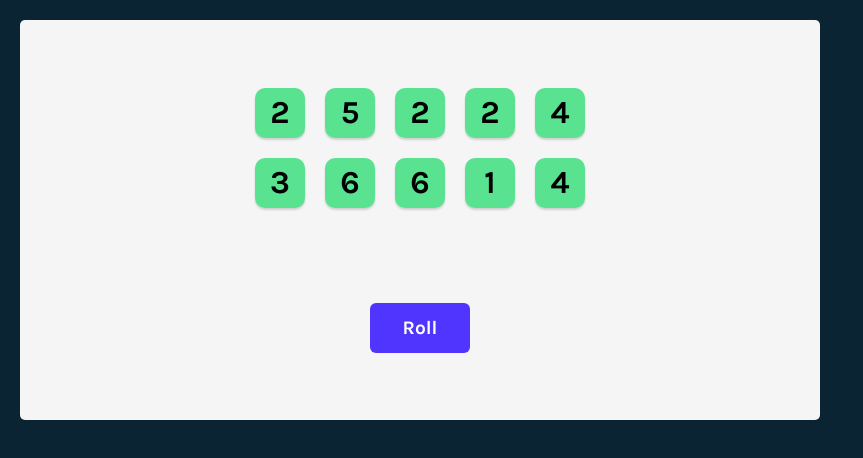
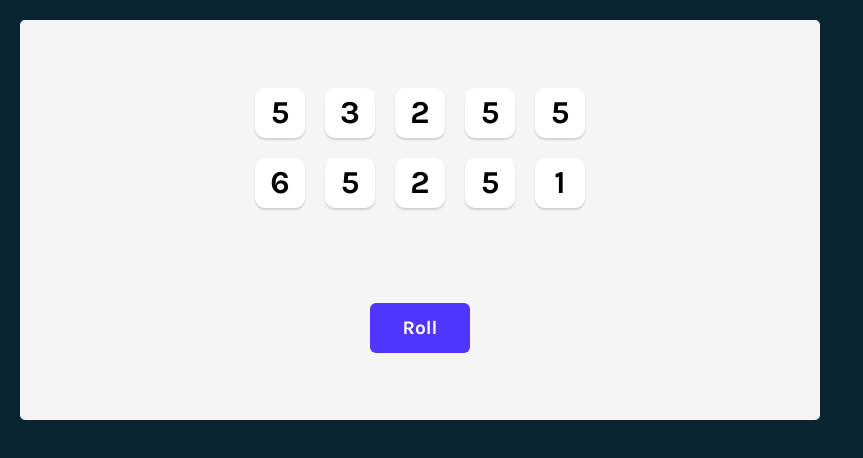
Before and after one commit to CorinaMurg/tenzies, a React (Vite) app: page / in a window 1280 px wide. Shown: the top 458 px of the page, without its empty margins (0-863 px from the left). Built offline with nearby package versions, Linux system fonts and the light colour scheme.

Commit message:
Add handleHold function

```diff
--- a/src/App.jsx
+++ b/src/App.jsx
@@ -4,27 +4,50 @@ import {nanoid} from "nanoid"
 import Die from "./Die"
 import './App.css'
 
-
 export default function App() {
 
   const [dice, setDice] = useState(allNewDice())
 
+  function generateNewDie() {
+      return {
+          value: Math.ceil(Math.random() * 6),
+          isHeld: false,
+          id: nanoid()
+      }
+  }
+
   function allNewDice() {
       const newDice = []
       for (let i = 0; i < 10; i++) {
-              newDice.push({
-                value: Math.ceil(Math.random() * 6),
-                isHeld: true,
-              id: nanoid() })
+          newDice.push(generateNewDie())
       }
       return newDice
   }
 
   function rollDice() {
-          setDice(allNewDice())
+      setDice(oldDice => oldDice.map(die => {
+          return die.isHeld ?
+              die :
+              generateNewDie()
+      }))
   }
 
-      const diceElements = dice.map(die => <Die key = {die.id} value={die.value} isHeld ={die.isHeld}/>)
+  function holdDice(id) {
+      setDice(oldDice => oldDice.map(die => {
+          return die.id === id ?
+              {...die, isHeld: !die.isHeld} :
+              die
+      }))
+  }
+
+  const diceElements = dice.map(die => (
+      <Die
+          key={die.id}
+          value={die.value}
+          isHeld={die.isHeld}
+          handleHold={() => holdDice(die.id)}
+      />
+  ))
 
   return (
       <main>
--- a/src/Die.jsx
+++ b/src/Die.jsx
@@ -1,13 +1,5 @@
 /* eslint-disable react/prop-types */
 
-/**
- * Challenge: Add conditional styling to the Die component
- * so that if it's held (isHeld === true), its background color
- * changes to a light green (#59E391)
- *
- * Remember: currently the Die component has no way of knowing
- * if it's "held" or not.
- */
 
 
 export default function Die(props) {
@@ -16,7 +8,11 @@ export default function Die(props) {
         backgroundColor: props.isHeld ? "#59E391" : "white"
     }
     return (
-        <div className="die-face" style = {styles}>
+        <div
+            className="die-face"
+            style = {styles}
+            onClick={props.handleHold}
+        >
             <h2 className="die-num">{props.value}</h2>
         </div>
     )
```
Lines whose indentation alone changed are shown as unchanged.
